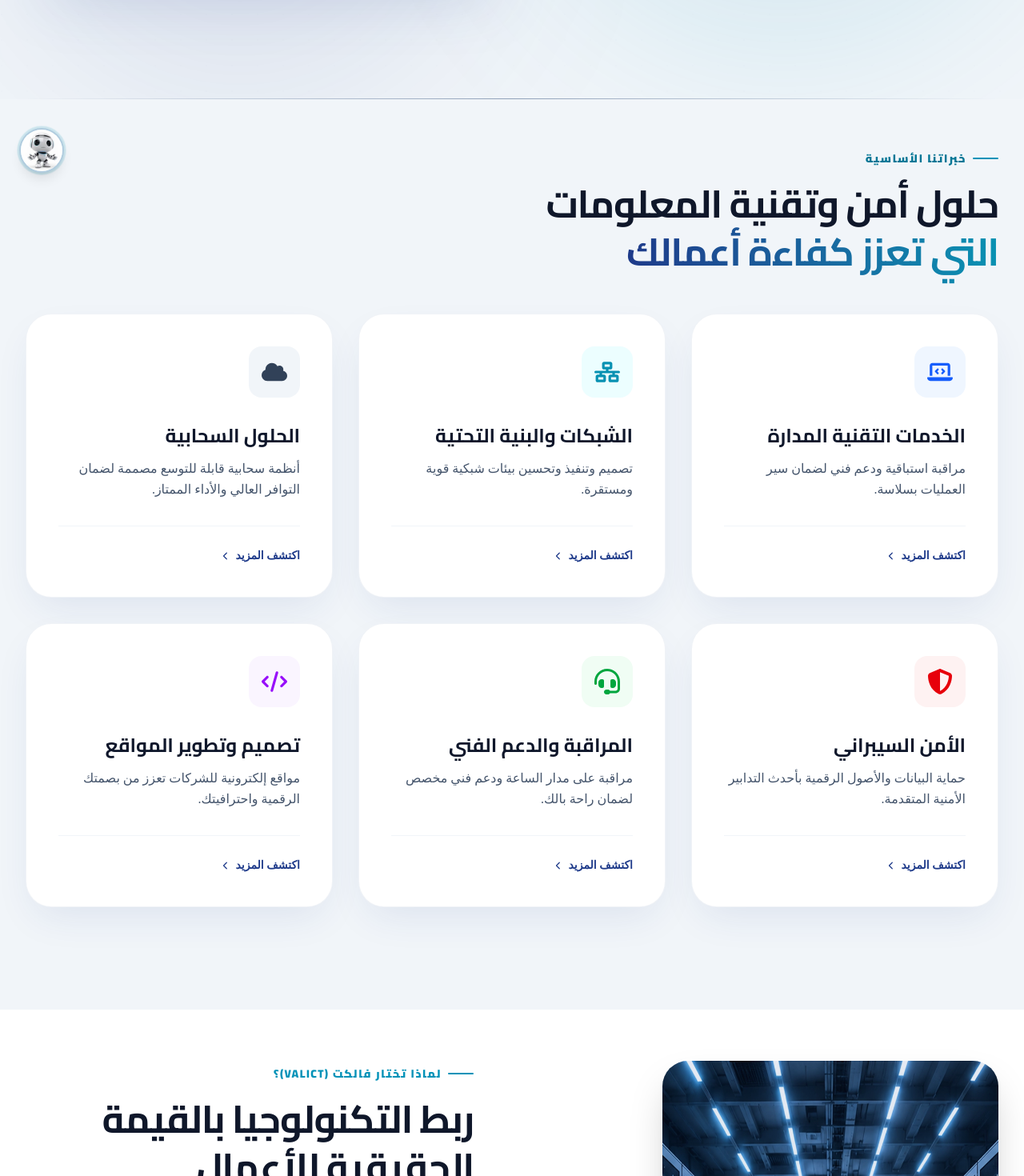
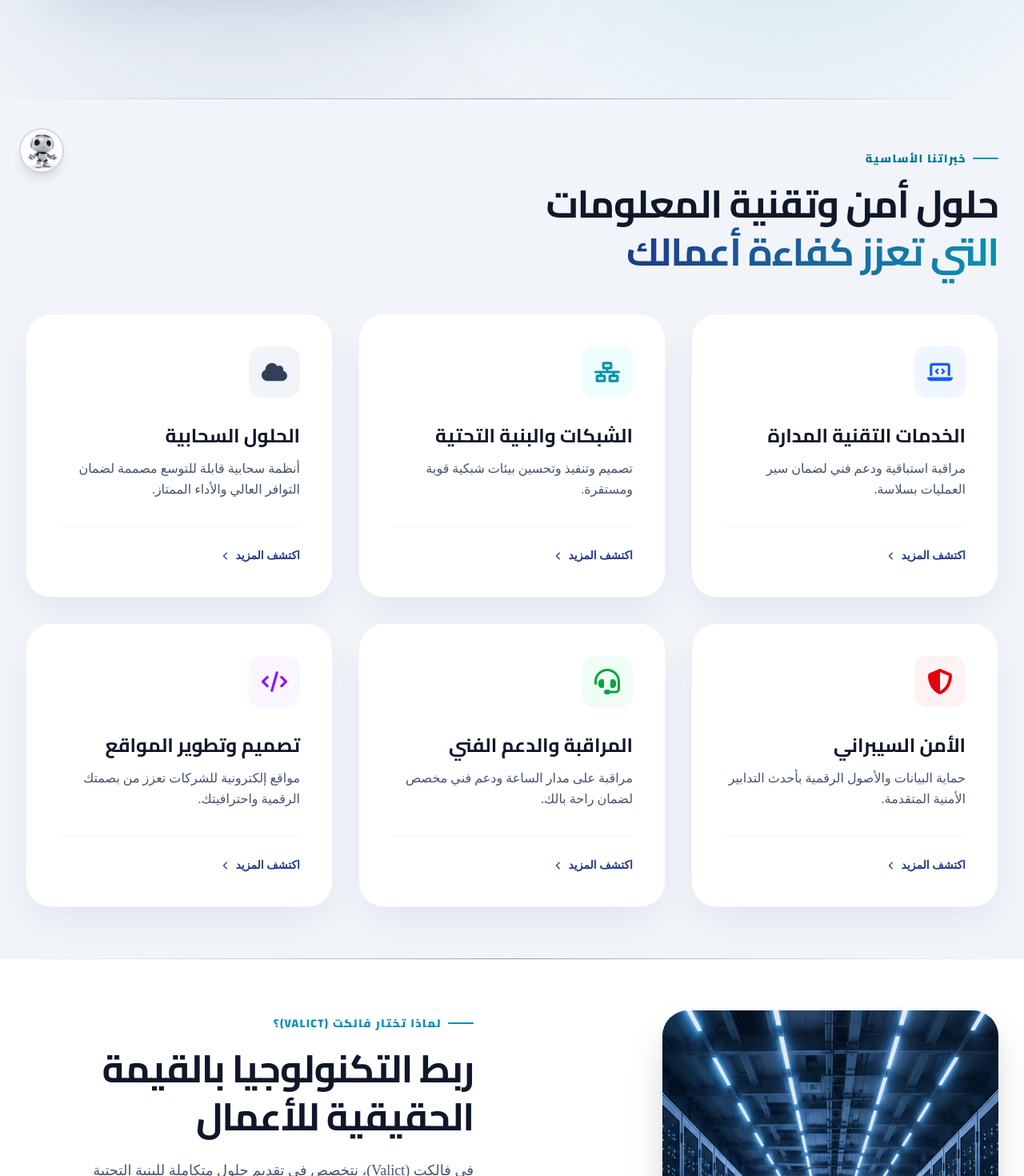
Before and after one commit to Tarek-Ali0/Valict, a Next.js app: page /ar in a window 1280 px wide. Shown: the part 560-2030 px from the top of the page at 80% size. Built offline with nearby package versions, Linux system fonts and the light colour scheme; a web font is replaced by a local one.

Commit message:
Add line separator in Services component
Added a line separator in the Services component.

```diff
--- a/src/components/Services.tsx
+++ b/src/components/Services.tsx
@@ -65,10 +65,10 @@ export function Services({ dict, lang = "ar" }: ServicesProps) {
   return (
     <section
       id="services"
-      className="pt-12 md:pt-16 pb-24 md:pb-32 bg-[#F1F5F9] dark:bg-[#0B1120] transition-colors duration-300"
+      className="bg-[#F1F5F9] dark:bg-[#0B1120] transition-colors duration-300"
     >
 
-      <div className="max-w-7xl mx-auto px-4 sm:px-6 md:px-8">
+      <div className="max-w-7xl mx-auto px-4 sm:px-6 md:px-8 pt-12 md:pt-16 pb-12 md:pb-16">
 
         {/* Header Section */}
         <div className="flex flex-col lg:flex-row justify-between items-start lg:items-end mb-10 md:mb-12 gap-6">
@@ -143,6 +143,16 @@ export function Services({ dict, lang = "ar" }: ServicesProps) {
         </motion.div>
 
       </div>
+
+      {/* ========================= */}
+      {/* Line Separator — تحت     */}
+      {/* ملزوق على الحد بين الأقسام */}
+      {/* ========================= */}
+      <div className="max-w-7xl mx-auto px-4 sm:px-6 md:px-8">
+        <div className="h-[1px] bg-gradient-to-r from-transparent via-slate-400 to-transparent dark:via-slate-600"></div>
+      </div>
+      {/* ========================= */}
+
     </section>
   );
 }
```
